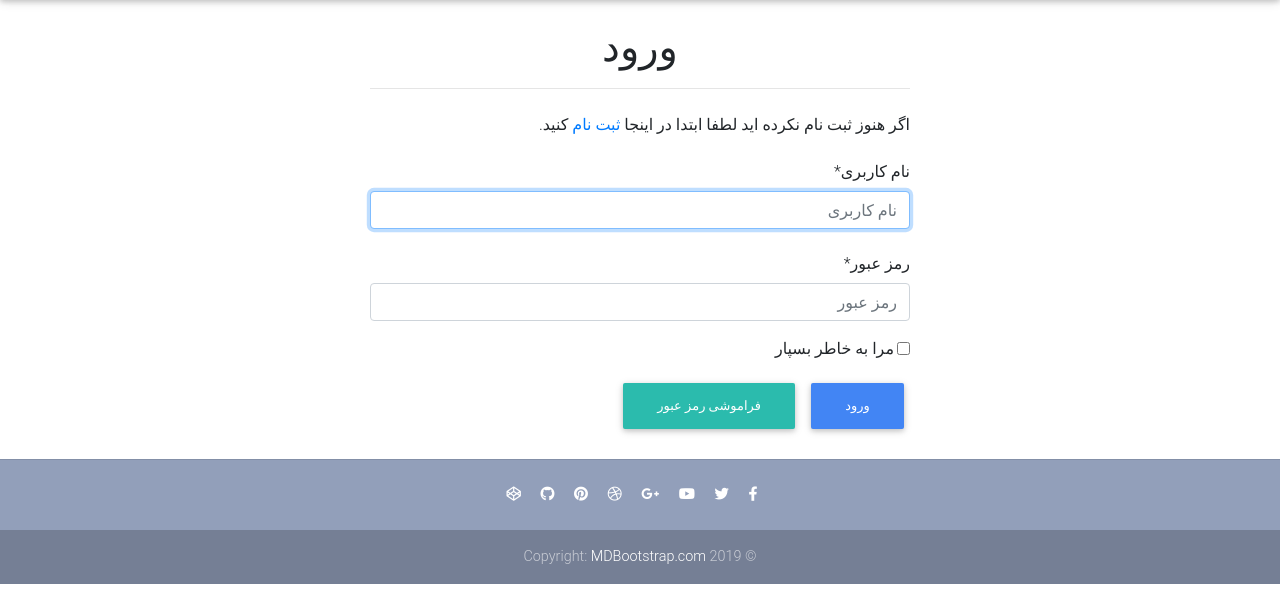
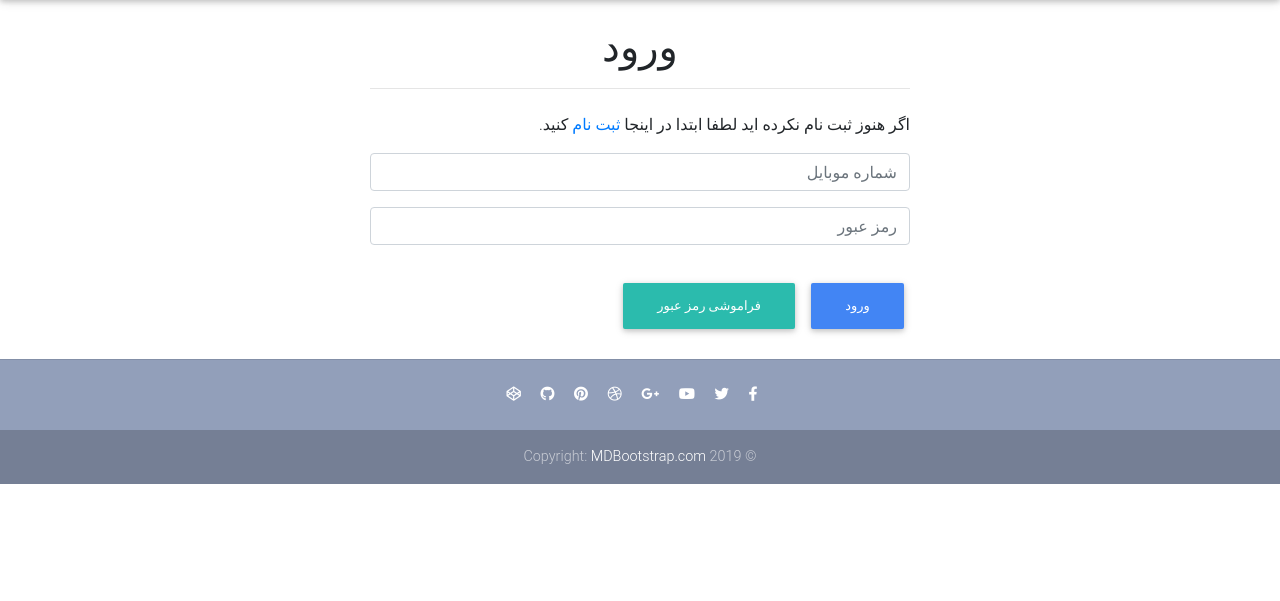
Before and after one commit to amin72/luster_shop_django, a Django app: page /accounts/login/ in a window 1280 px wide. Shown: the part 64-665 px from the top of the page. Run offline with Django 3.2, Linux system fonts and the light colour scheme; some libraries are stand-ins or nearby versions; some web fonts are replaced.

Commit message:
modify login.html template

```diff
--- a/templates/account/login.html
+++ b/templates/account/login.html
@@ -23,33 +23,17 @@
                     {% csrf_token %}
 
 
-                    <div id="div_id_login" class="form-group">
-                        <label for="id_login" class="col-form-label requiredField float-right">
-                            نام کاربری<span class="asteriskField">*</span>
-                        </label>
-                        <div class="">
-                            <input type="text" name="login" placeholder="نام کاربری" autofocus="autofocus" maxlength="150" class="textinput textInput form-control" required id="id_login">
-                        </div>
-                    </div>
+                    {{ form | crispy }}
 
-                    <div id="div_id_password" class="form-group">
-                        <label for="id_password" class="col-form-label requiredField float-right">
-                            رمز عبور<span class="asteriskField">*</span>
-                        </label>
-                        <div class="">
-                            <input type="password" name="password" placeholder="رمز عبور" class="textinput textInput form-control" required id="id_password">
-                        </div>
-                    </div>
-
-                    <div class="form-group">
+                    {% comment %} <div class="form-group">
                         <div id="div_id_remember" class="form-check float-right">
                             <input type="checkbox" name="remember" class="checkboxinput form-check-input" id="id_remember">
                             <label for="id_remember" class="form-check-label mr-3">
                                 مرا به خاطر بسپار
                             </label>
                         </div>
-                    </div>
-                    <br>
+                    </div> {% endcomment %}
+
                     {% if redirect_field_value %}
                         <input type="hidden" name="{{ redirect_field_name }}" value="{{ redirect_field_value }}" />
                     {% endif %}
```
